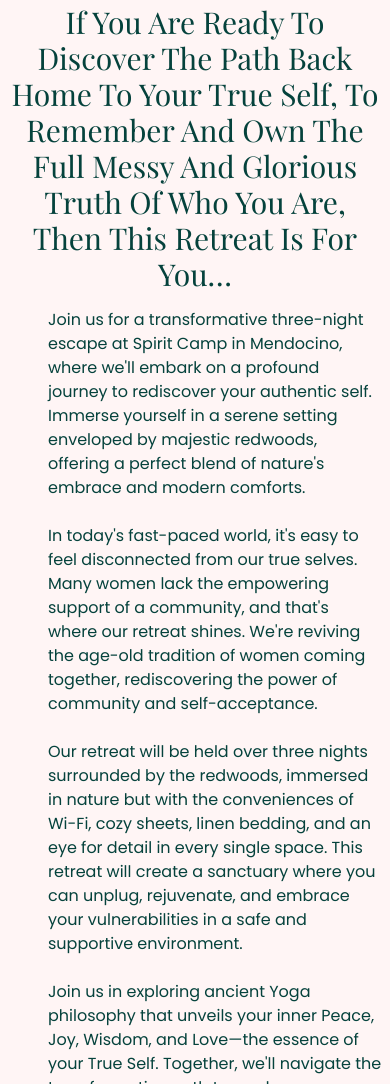
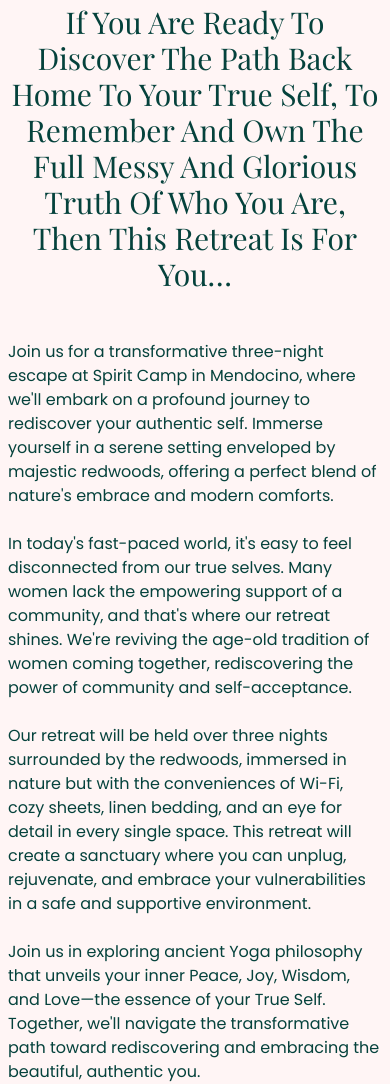
Before and after one commit to ViaSana/nl-healing, a Jekyll site: the page built from _events/discover-retreat.md, in a window 390 px wide. Shown: the part 551-1635 px from the top of the page. Built offline with Jekyll 4.4.1, drawn with Linux system fonts in a browser that asks for light colours; some web fonts are replaced; a style sheet for code colours, icons or effects is not loaded; grey boxes are pictures that could not be loaded.

Commit message:
retreat styling

```diff
--- a/_includes/retreat_content.html
+++ b/_includes/retreat_content.html
@@ -2,13 +2,13 @@
 <section class="py-6 text-center mx-scrn max-sm:px-2">
 
   <!-- Heading -->
-  <h4 class="pb-4 sm:px-10 editable">If you are ready to discover the path back home to your true self, to remember
+  <h4 class="pb-12 sm:px-10 editable">If you are ready to discover the path back home to your true self, to remember
     and own the full messy and glorious truth of who you are, then this retreat is
     for you…</h4>
 
   <!-- Description -->
   <div class="grid md:grid-cols-2 sm:px-4">
-    <div class="ml-10 text-left editable">
+    <div class="text-left md:ml-10 editable">
       <p>Join us for a transformative three-night escape at Spirit Camp in Mendocino, where we'll embark on a profound journey to rediscover your authentic self. Immerse yourself in a serene setting enveloped by majestic redwoods, offering a perfect blend of nature's embrace and modern comforts.</p>
       <br>
       <p>In today's fast-paced world, it's easy to feel disconnected from our true selves. Many women lack the empowering support of a community, and that's where our retreat shines. We're reviving the age-old tradition of women coming together, rediscovering the power of community and self-acceptance.</p>
@@ -18,7 +18,7 @@
       <p>Join us in exploring ancient Yoga philosophy that unveils your inner Peace, Joy, Wisdom, and Love—the essence of your True Self. Together, we'll navigate the transformative path toward rediscovering and embracing the beautiful, authentic you.</p>
     </div>
     <!-- Image -->
-    <div class="p-6">
+    <div class="px-6">
       <img src="{{ page.image }}" alt="Retreat Image" class="object-cover aspect-portrait h-[60vh]">
     </div>
   </div>
--- a/assets/css/output-style.css
+++ b/assets/css/output-style.css
@@ -2951,6 +2951,10 @@ img {
   padding-top: 2rem;
   padding-bottom: 2rem;
 }
+.px-6 {
+  padding-left: 1.5rem;
+  padding-right: 1.5rem;
+}
 .pb-0 {
   padding-bottom: 0px;
 }
@@ -2995,6 +2999,9 @@ img {
 }
 .pt-12 {
   padding-top: 3rem;
+}
+.pb-12 {
+  padding-bottom: 3rem;
 }
 .text-left {
   text-align: left;
@@ -3273,6 +3280,9 @@ img {
   .md\:mt-0 {
     margin-top: 0px;
   }
+  .md\:ml-10 {
+    margin-left: 2.5rem;
+  }
   .md\:inline-block {
     display: inline-block;
   }
```
